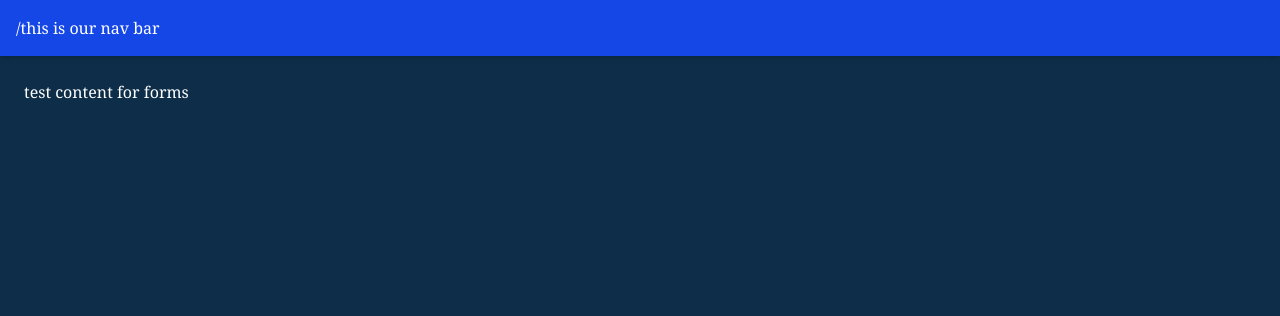
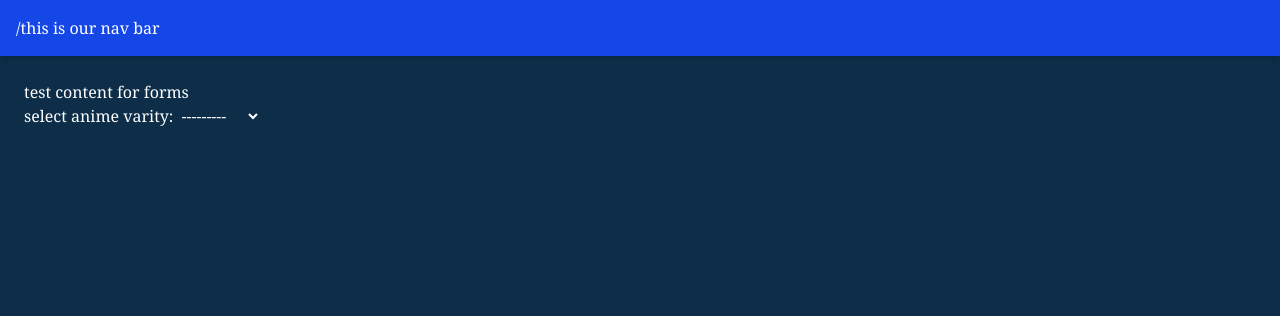
Before and after one commit to Sparsh015/django-learn, a Django app: page /DJapp/stores_temp/ in a window 1280 px wide. Shown: the top 316 px of the page. Run offline with Django 5.2, Linux system fonts and the light colour scheme; data comes from the database, SQL or seed files in the repository; style sheets or scripts are compiled from the project's sources; some libraries are stand-ins or nearby versions.

Commit message:
form render intro

```diff
--- /dev/null
+++ b/djangolearning/DJapp/forms.py
@@ -0,0 +1,5 @@
+from django import forms
+from .models import Varity
+
+class VarityForm(forms.Form):
+    anime_varity = forms.ModelChoiceField(queryset=Varity.objects.all(), label = "select anime varity")
--- a/djangolearning/DJapp/templates/DJapp/stores_temp.html
+++ b/djangolearning/DJapp/templates/DJapp/stores_temp.html
@@ -2,4 +2,7 @@
 
 {% block content %}
 test content for forms
+<form method="POST">
+    {{form}}
+</form>
 {% endblock %}}
--- a/djangolearning/DJapp/views.py
+++ b/djangolearning/DJapp/views.py
@@ -1,6 +1,7 @@
 from django.shortcuts import render
-from .models import Varity
+from .models import Varity, Store
 from django.shortcuts import get_object_or_404
+from .forms import VarityForm
 
 # Create your views here.
 def all_dj(request):
@@ -12,4 +13,14 @@ def anime_detail(request, anime_id):
     return render(request, 'DJapp/anime_detail.html', {'anime': anime})
 
 def stores_view(request):
-    return render(request, 'DJapp/stores_temp.html')
+    stores = None
+
+    if request.method == 'POST':
+        form = VarityForm(request.POST)
+        if form.is_valid():
+            anime_varity = form.cleaned_data['anime_varity']
+            stores = Store.objects.filter(anime_varieties=anime_varity)
+
+    else:
+        form = VarityForm()
+    return render(request, 'DJapp/stores_temp.html', {'stores': stores, 'form': form})
```
